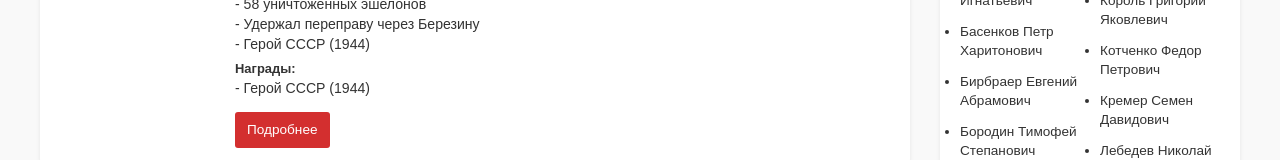
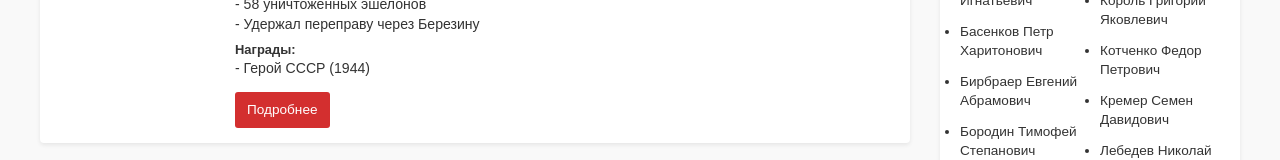
Before and after one commit to Holwort/Gomel80, a plain HTML site: page index.html in a window 1280 px wide. Shown: the part 1505-1665 px from the top of the page. Drawn offline with Linux system fonts and the light colour scheme; grey boxes are pictures that could not be loaded.

Commit message:
index.html

```diff
--- a/index.html
+++ b/index.html
@@ -263,8 +263,7 @@
 
                     <p><strong>Основные достижения:</strong><br>
                     - 58 уничтоженных эшелонов<br>
-                    - Удержал переправу через Березину<br>
-                    - Герой СССР (1944)</p>
+                    - Удержал переправу через Березину</p>
 
                     <p><strong>Награды:</strong><br>
                      - Герой СССР (1944)</p>
```
